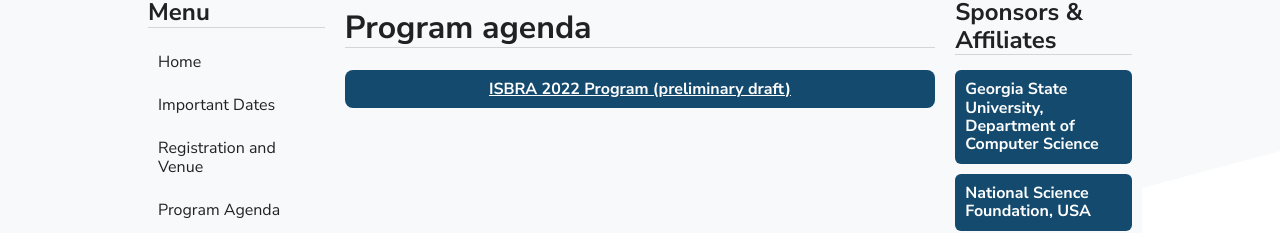
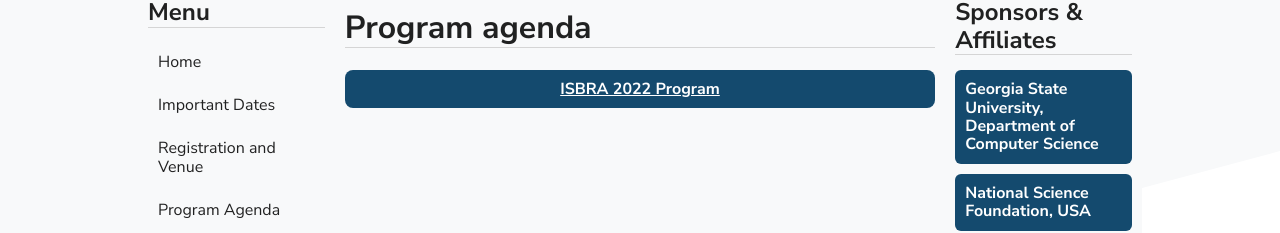
Before and after one commit to Mangul-Lab-USC/_ISBRA22, a Next.js app: page /agenda in a window 1280 px wide. Shown: the part 376-609 px from the top of the page. Built offline with nearby package versions, Linux system fonts and the light colour scheme.

Commit message:
Update agenda.js

```diff
--- a/pages/agenda.js
+++ b/pages/agenda.js
@@ -4,8 +4,8 @@ function Agenda() {
     <>
     <h1>Program agenda</h1>
     <div className={styles.notice}>
-        <a className={styles.link} rel="noreferrer" target="_blank" href="https://drive.google.com/file/d/1-CYsAITSywNtWzq4oSsji_B6u6k2oi07/view?usp=sharing">
-          ISBRA 2022 Program (preliminary draft)
+        <a className={styles.link} rel="noreferrer" target="_blank" href="https://drive.google.com/file/d/1I-NeYU5DtGtlze-L6cxhiYNzCblvrO7A/view?usp=sharing">
+          ISBRA 2022 Program
         </a>
     </div>
     </>
```
